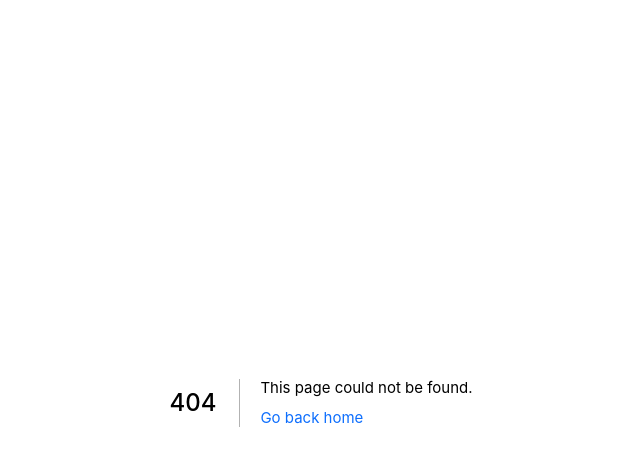
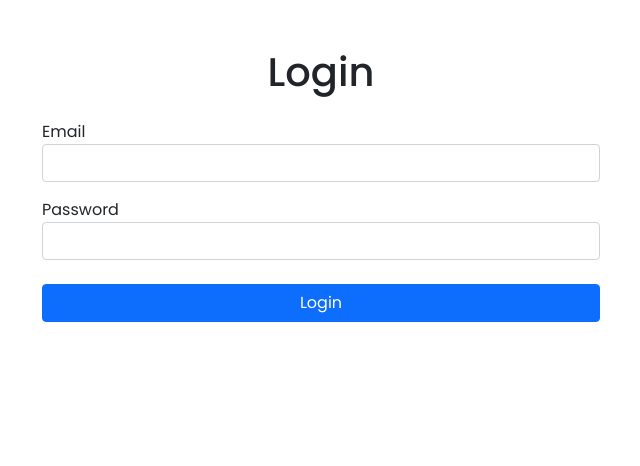
Before and after one commit to nailarraza/krisik, a Next.js app: page /login in a window 1280 px wide. Before the commit this address had no page. Shown: the top 466 px of the page, without its empty margins (319-959 px from the left). Built offline with nearby package versions, Linux system fonts and the light colour scheme.

Commit message:
[feat]add login

```diff
--- a/pages/berita/[slug].js
+++ b/pages/berita/[slug].js
@@ -30,8 +30,6 @@
     namaDesa = localStorage.getItem("namaDesa");
     setNamaDesa(namaDesa);
   });
-  // console.log(post.author)
-  // console.log(randomPosts)
   // Get 3 post
   const someRandomPosts = randomPosts.slice(0, 3);
   // Get 3 agenda
--- a/pages/index.js
+++ b/pages/index.js
@@ -147,9 +147,9 @@
                   </h3>
                   <p className="text-color-secondary" id="scroll-to-statistic">
                     Website Resmi Desa {namaDesa}, Kec. {namaKecamatan},
-                    Kabupaten Bangkalan, Jawa Timur. Media komunikasi dan
+                    Kabupaten Ponorogo, Jawa Timur. Media komunikasi dan
                     transparansi Pemerintah Desa untuk seluruh masyarakat di
-                    Indonesia
+                    Desa krisik
                   </p>
                   <Link href="/sejarah">
                     <a className="btn btn-primary shadow rounded px-3 scroll-to">
--- /dev/null
+++ b/pages/login.js
@@ -0,0 +1,43 @@
+import { useState } from "react";
+import "bootstrap/dist/css/bootstrap.min.css";
+
+export default function Login() {
+  const [email, setEmail] = useState("");
+  const [password, setPassword] = useState("");
+
+  const handleSubmit = async (e) => {
+    e.preventDefault();
+    // Handle login logic here, like calling an API
+  };
+
+  return (
+    <div className="container mt-5">
+      <h1 className="text-center mb-4">Login</h1>
+      <form onSubmit={handleSubmit} className="w-50 mx-auto">
+        <div className="form-group mb-3">
+          <label>Email</label>
+          <input
+            type="email"
+            className="form-control"
+            value={email}
+            onChange={(e) => setEmail(e.target.value)}
+            required
+          />
+        </div>
+        <div className="form-group mb-4">
+          <label>Password</label>
+          <input
+            type="password"
+            className="form-control"
+            value={password}
+            onChange={(e) => setPassword(e.target.value)}
+            required
+          />
+        </div>
+        <button type="submit" className="btn btn-primary w-100">
+          Login
+        </button>
+      </form>
+    </div>
+  );
+}
```
Also changed, not shown: pages/sejarah.js (+36 -32 lines).
